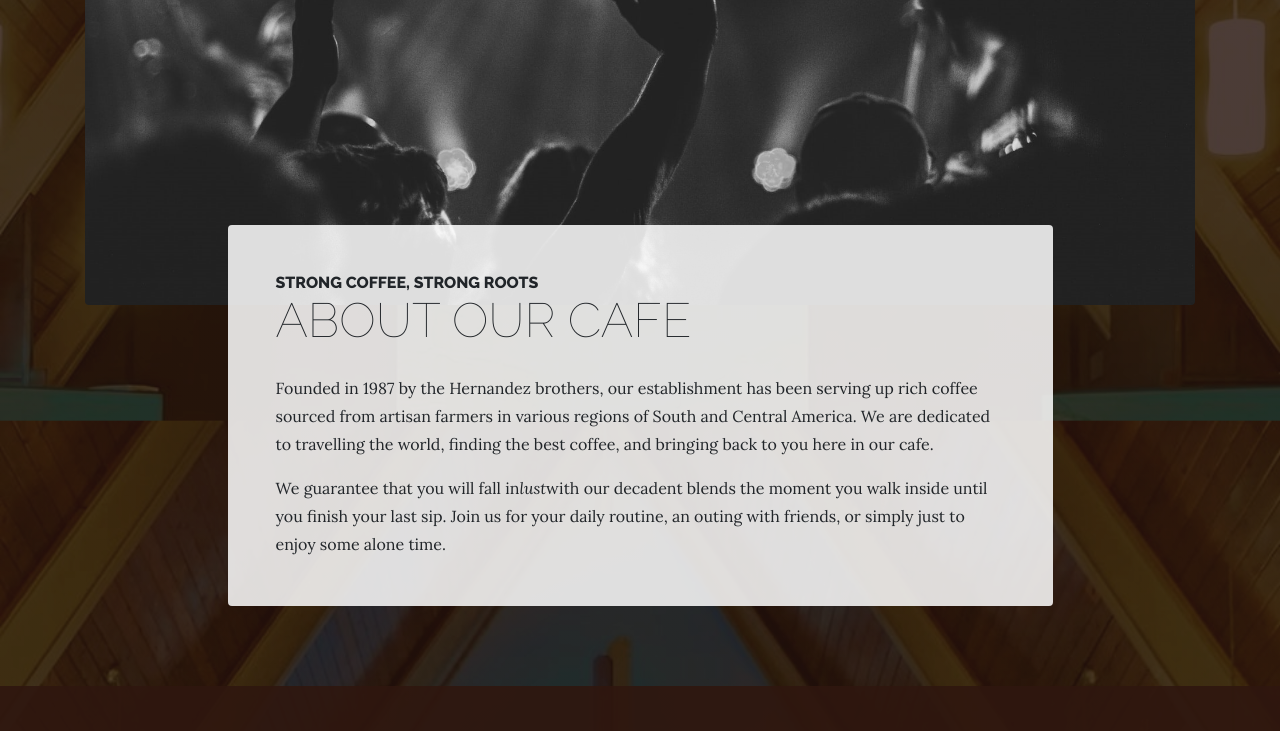
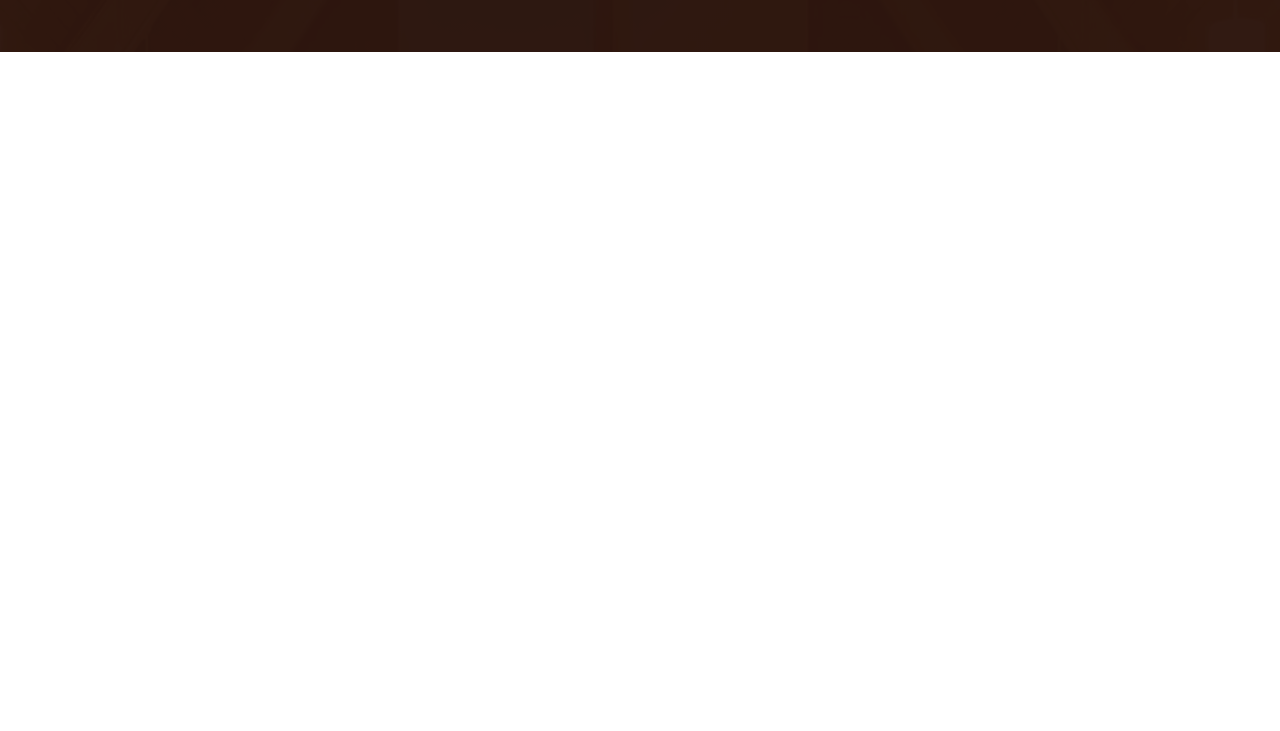
Before and after one commit to JMoss86/cog, a Gatsby site: page /schedule in a window 1280 px wide. Shown: the part 1285-2016 px from the top of the page. After the commit the page ends 1337 px from the top, so only its background shows below. Built offline with nearby package versions, Linux system fonts and the light colour scheme; Gatsby itself is replaced by a stand-in of ours.

Commit message:
strong coffee!

```diff
--- a/src/pages/schedule.js
+++ b/src/pages/schedule.js
@@ -68,44 +68,6 @@
         </div>
       </div>
     </section>
-
-    <section className="page-section about-heading">
-      <div className="container">
-        <img
-          className="img-fluid rounded about-heading-img mb-3 mb-lg-0"
-          src={about}
-          alt=""
-        />
-        <div className="about-heading-content">
-          <div className="row">
-            <div className="col-xl-9 col-lg-10 mx-auto">
-              <div className="bg-faded rounded p-5">
-                <h2 className="section-heading mb-4">
-                  <span className="section-heading-upper">
-                    Strong Coffee, Strong Roots
-                  </span>
-                  <span className="section-heading-lower">About Our Cafe</span>
-                </h2>
-                <p>
-                  Founded in 1987 by the Hernandez brothers, our establishment
-                  has been serving up rich coffee sourced from artisan farmers
-                  in various regions of South and Central America. We are
-                  dedicated to travelling the world, finding the best coffee,
-                  and bringing back to you here in our cafe.
-                </p>
-                <p className="mb-0">
-                  We guarantee that you will fall in
-                  <em>lust</em>
-                  with our decadent blends the moment you walk inside until you
-                  finish your last sip. Join us for your daily routine, an
-                  outing with friends, or simply just to enjoy some alone time.
-                </p>
-              </div>
-            </div>
-          </div>
-        </div>
-      </div>
-    </section>
   </Layout>
 );
 
```
